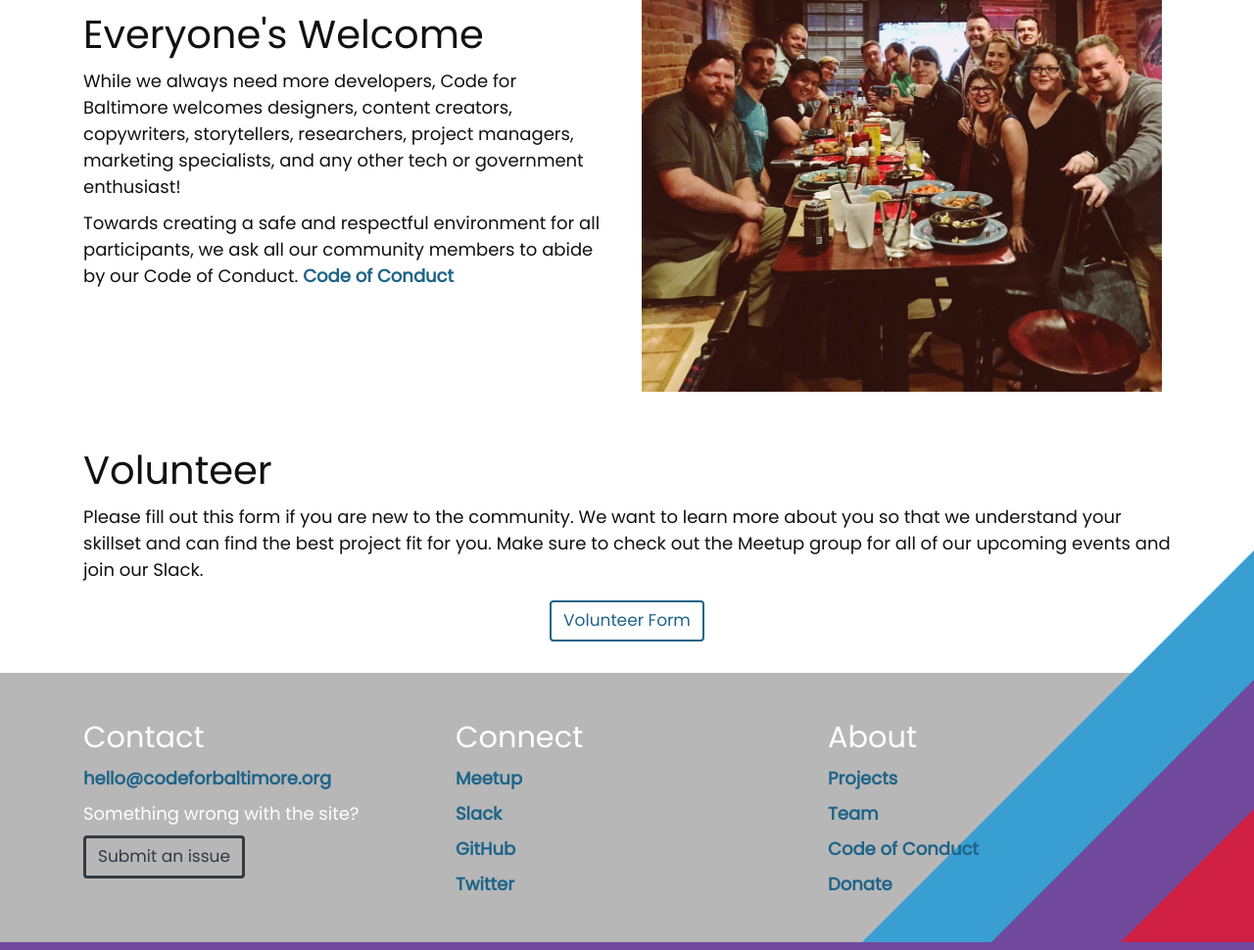
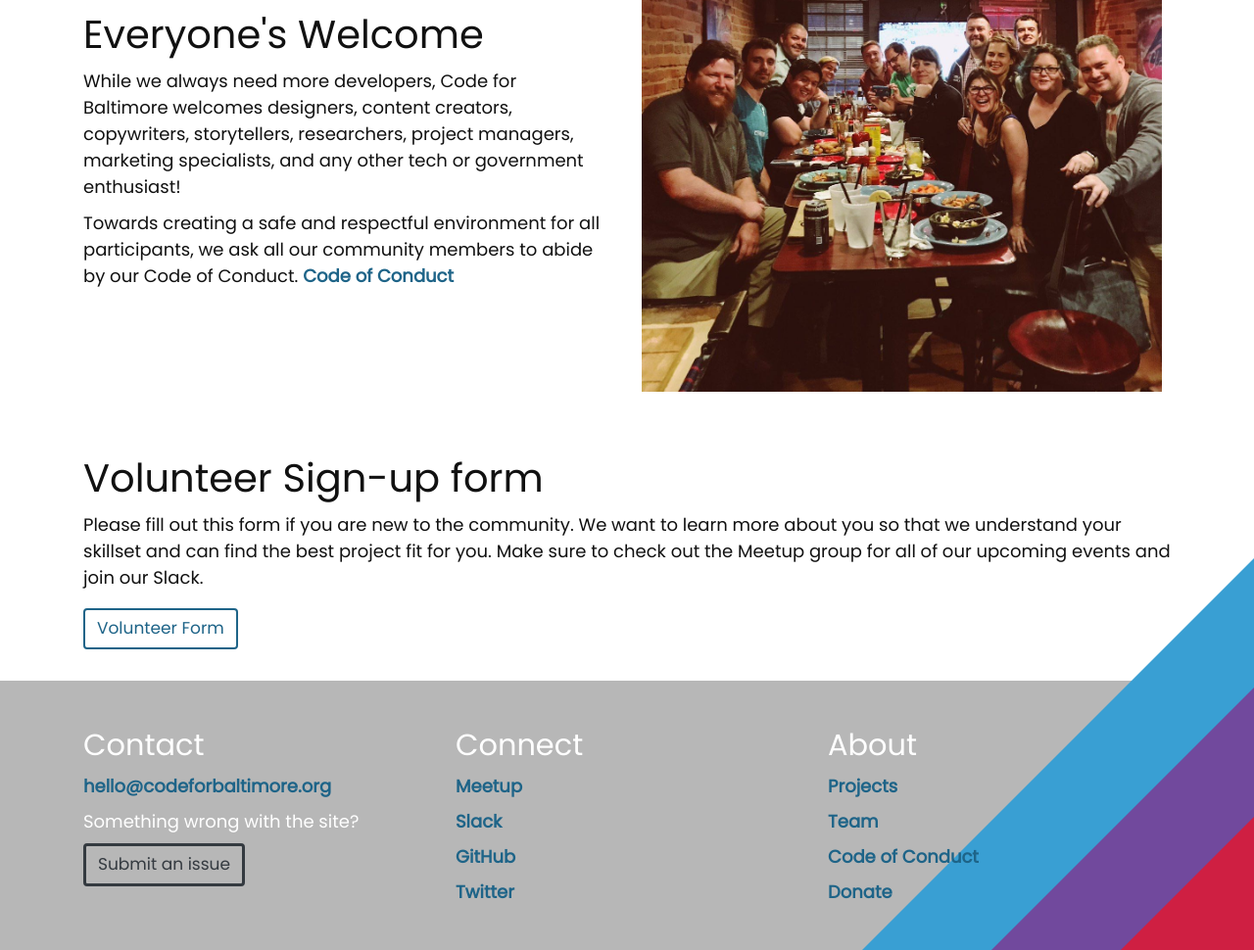
Before and after one commit to malc-v/Code-For-Baltimore, a plain HTML site: page get-involved.html in a window 1280 px wide. Shown: the part 1187-2157 px from the top of the page at 98% size. Drawn offline with nearby package versions, Linux system fonts and the light colour scheme; a script that the page names is missing.

Commit message:
minor tweaks

```diff
--- a/css/cfb.css
+++ b/css/cfb.css
@@ -68,6 +68,11 @@ body{
 .intro-action img {max-width: 125px;}
 .intro-action .btn-outline-primary {color: #1e6488; border: 2px solid #1e6488; font-size: 17px;}
 .intro-action .btn-outline-primary:hover {background-color: #1e6488; color: white;}
+
+#caroNavIndicators a:hover {color: white !important; }
+
+
+#caroNavIndicators .carousel-inner a:hover { color: black !important; }
 
 .carousel {z-index: 99;}
 .carousel-inner {
--- a/get-involved.html
+++ b/get-involved.html
@@ -10,7 +10,7 @@
     <link rel="shortcut icon" href="/favicon.ico" type="image/x-icon">
     <link rel="icon" href="/favicon.ico" type="image/x-icon">
 
-    <title>Get Involved | Code For Baltimore</title>
+    <title>Get Involved Code For Baltimore</title>
     <meta name="description" content="Part of the Code for America Brigade network, we are a volunteer group of developers, designers, data geeks, and citizen activists who use creative technology to solve civic and social problems.">
 
   	<link href="https://fonts.googleapis.com/css?family=Poppins" rel="stylesheet">
@@ -91,11 +91,11 @@
       </div>
 
       <div class="row intro-action">
-        <div class="col-sm-12 pt-2 my-auto">
-          <h2 class="display-4">Volunteer</h2>
+        <div class="col-sm-12 pt-3 my-auto">
+          <h2 class="display-4">Volunteer Sign-up form</h2>
           <p>Please fill out this form if you are new to the community. We want to learn more about you so that we understand your skillset and can find the best project fit for you. Make sure to check out the Meetup group for all of our upcoming events and join our Slack.</p>
         </div>
-        <div class="col-sm-12 pb-4 my-auto text-center">
+        <div class="col-sm-12 pb-4 my-auto">
           <a role="button" class="btn btn-outline-primary my-2 mx-auto" target="_blank" href="https://docs.google.com/forms/d/e/1FAIpQLSc0VE6Qmu7qiMFute7K40Pr6xQsRNSLoASlYeIGXPWUF4Mrbg/viewform?usp=sf_link">Volunteer Form</a>
         </div>
       </div>
```
